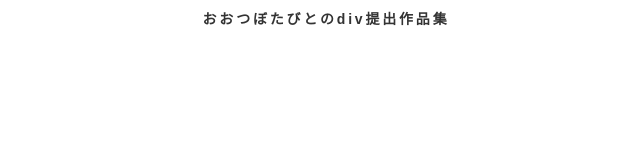
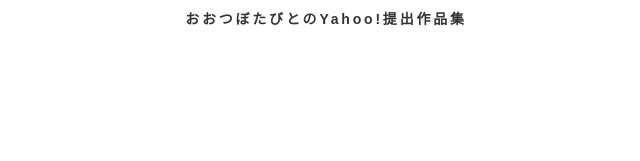
Before and after one commit to traveler20/20210101_Portfolio_yahoo, a plain HTML site: page index.html in a window 1280 px wide. Shown: the part 318-479 px from the top of the page, 314-954 px from the left. Drawn offline with nearby package versions, Linux system fonts and the light colour scheme.

Commit message:
Add files via upload

```diff
--- a/index.html
+++ b/index.html
@@ -27,7 +27,7 @@
       <h1 class="logo">
         <span class="logo-name">Tabito Otsubo’s</span>
         <span class="logo-title">PORTFOLIO</span>
-        <span class="logo-text">おおつぼたびとのdiv提出作品集</span>
+        <span class="logo-text">おおつぼたびとのYahoo!提出作品集</span>
       </h1>
     </header>
     <!-- /.header -->
```
Also changed, not shown: img/works/thumb/thumb_w014_kokopp_jp.png (added), img/works/w014_kokopp_jp.png (added).
